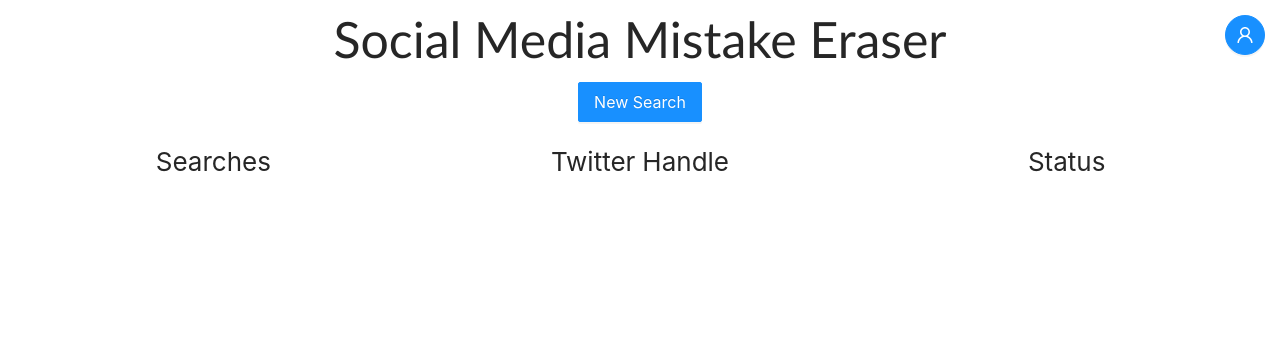
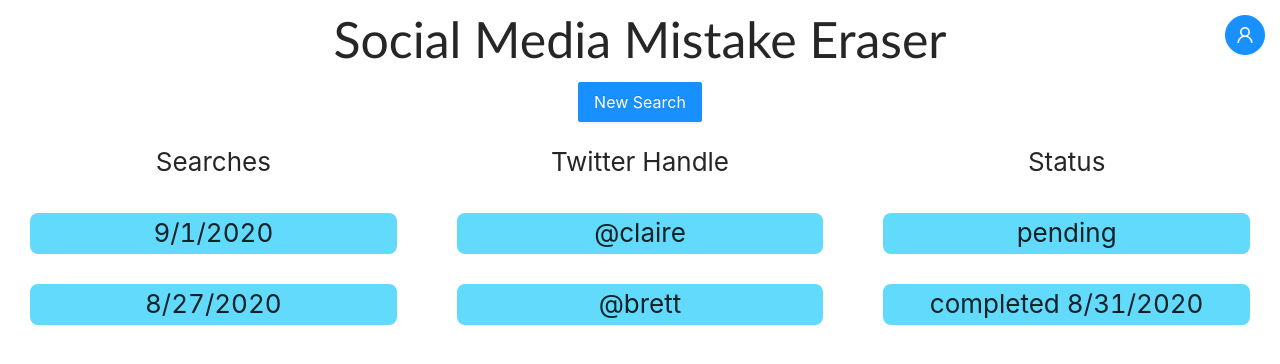
Before and after one commit to clairezc27/Junior-Design, a React (Create React App) app: page /dashboard in a window 1280 px wide. Shown: the top 364 px of the page. Built offline with nearby package versions, Linux system fonts and the light colour scheme; no server answers.

Commit message:
populate dashboard with searches

```diff
--- a/src/App.css
+++ b/src/App.css
@@ -49,3 +49,11 @@
   right: 15px !important;
   margin-top: 15px;
 }
+
+.box {
+  border-radius: 8px;
+  background-color: #61dafb;
+  margin-left: 30px;
+  margin-right: 30px;
+  margin-top: 30px;
+}
--- /dev/null
+++ b/src/components/Common/box.js
@@ -0,0 +1,11 @@
+import React from 'react';
+
+const Box = (props) => {
+    return (
+        <div className="box">
+            {props.txt}
+        </div>
+    );
+};
+
+export default Box;
--- a/src/components/Dashboard/dashboard.js
+++ b/src/components/Dashboard/dashboard.js
@@ -1,6 +1,7 @@
 import React from 'react';
 import { Row, Col, Button, Tooltip } from 'antd';
 import { UserOutlined } from '@ant-design/icons';
+import Box from '../Common/box';
 
 const Dashboard = () => {
     return (
@@ -13,11 +14,33 @@
                     </Tooltip>
                 </Row>
             </div>
-                 <Button style={{marginBottom: "20px"}} type="primary" size="large">New Search</Button>
+                <Button style={{marginBottom: "20px"}} type="primary" size="large">New Search</Button>
                 <Row>
                     <Col span={8}>Searches</Col>
                     <Col span={8}>Twitter Handle</Col>
                     <Col span={8}>Status</Col>
+                </Row>
+                <Row>
+                    <Col span={8}>
+                        <Box txt="9/1/2020"/>
+                    </Col>
+                    <Col span={8}>
+                        <Box txt="@claire"/>
+                    </Col>
+                    <Col span={8}>
+                        <Box txt="pending"/>
+                    </Col>
+                </Row>
+                <Row>
+                    <Col span={8}>
+                        <Box txt="8/27/2020"/>
+                    </Col>
+                    <Col span={8}>
+                        <Box txt="@brett"/>
+                    </Col>
+                    <Col span={8}>
+                        <Box txt="completed 8/31/2020"/>
+                    </Col>
                 </Row>
         </div>
     );
```
